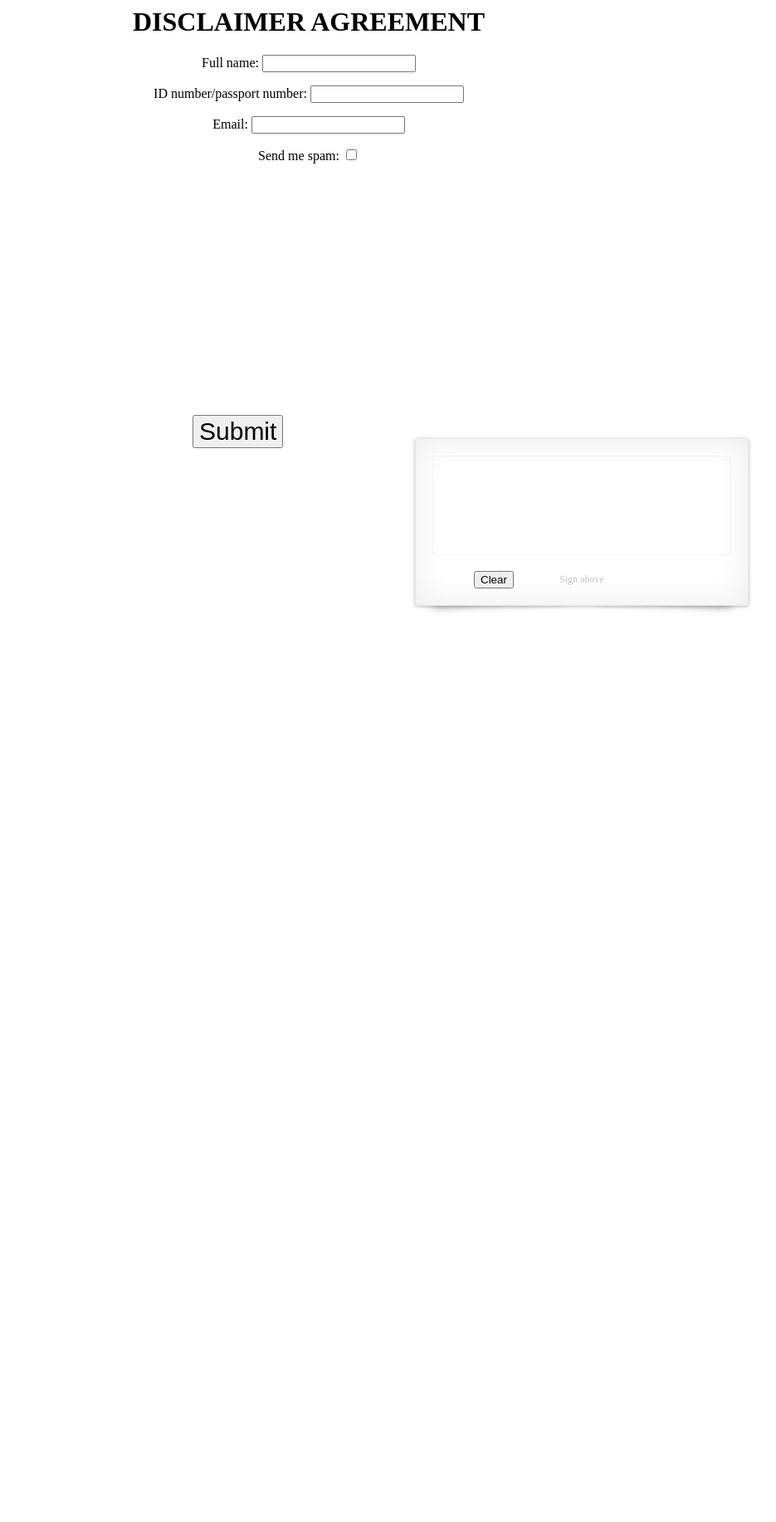
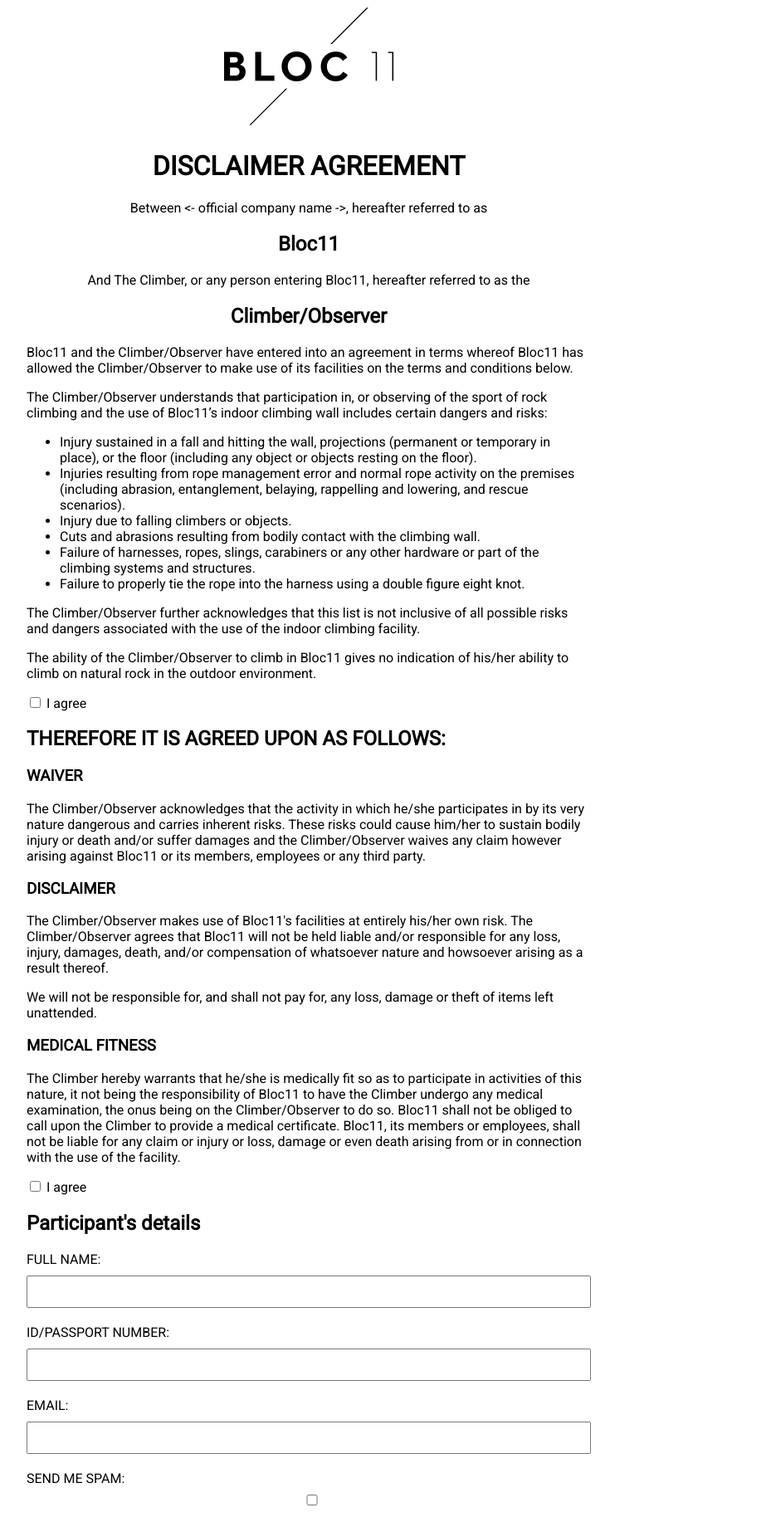
Before and after one commit to bloc11/authsys-public, a Flask app: page / in a window 1280 px wide. Shown: the whole page at 83% size, without its empty margins (268-1203 px from the left). Before the commit the page ends 737 px from the top, so only its background shows below. Run offline with Flask 2, Linux system fonts and the light colour scheme; parts of the project's set-up code (start-up, migrations or seed data) failed here and were passed over.

Commit message:
Added waiver content, initial styling.

```diff
--- /dev/null
+++ b/sass/_form.scss
@@ -0,0 +1,37 @@
+form {
+  display: block;
+  max-width: 680px;
+  margin: 0 auto;
+
+  > div {
+    margin: 20px 0;
+
+    label {
+      margin-bottom: 10px;
+      display: block;
+      text-transform: uppercase;
+
+    }
+    input {
+      display: block;
+      padding: 10px;
+      width: 100%;
+    }
+  }
+}
+
+.center {
+  text-align: center;
+}
+
+#error {
+    color: red;
+}
+
+#submit-button {
+    position: absolute;
+    font-size: 30px;
+    font-weight: bold;
+    //top: 500px;
+    //left: 500px;
+}
--- /dev/null
+++ b/sass/_icons.scss
@@ -0,0 +1,71 @@
+@font-face {
+  font-family: 'icons';
+  src: url("/static/fonts/icons/icons.eot?24kygq");
+  src: url("/static/fonts/icons/icons.eot?24kygq#iefix") format("embedded-opentype"), url("/static/fonts/icons/icons.ttf?24kygq") format("truetype"), url("/static/fonts/icons/icons.woff?24kygq") format("woff"), url("/static/fonts/icons/icons.svg?24kygq#icons") format("svg");
+  font-weight: normal;
+  font-style: normal; }
+
+
+  [class^="icon-"], [class*=" icon-"] {
+    /* use !important to prevent issues with browser extensions that change fonts */
+    font-family: 'icons' !important;
+    speak: none;
+    font-style: normal;
+    font-weight: normal;
+    font-variant: normal;
+    text-transform: none;
+    line-height: 1;
+
+    /* Better Font Rendering =========== */
+    -webkit-font-smoothing: antialiased;
+    -moz-osx-font-smoothing: grayscale;
+  }
+
+  .icon-triangle:before {
+    content: "\e900";
+  }
+  .icon-facebook:before {
+    content: "\e901";
+  }
+  .icon-twitter:before {
+    content: "\e902";
+  }
+  .icon-logo:before {
+    content: "\e903";
+  }
+  .icon-lines:before {
+    content: "\e904";
+  }
+  .icon-instagram:before {
+    content: "\e905";
+  }
+  .icon-coffee:before {
+    content: "\e906";
+  }
+  .icon-yoga:before {
+    content: "\e907";
+  }
+  .icon-physio:before {
+    content: "\e908";
+  }
+  .icon-mountain:before {
+    content: "\e909";
+  }
+  .icon-left:before {
+    content: "\e90a";
+  }
+  .icon-up:before {
+    content: "\e90b";
+  }
+  .icon-right:before {
+    content: "\e90c";
+  }
+  .icon-down:before {
+    content: "\e90d";
+  }
+  .icon-menu:before {
+    content: "\e90e";
+  }
+  .icon-youtube:before {
+    content: "\e90f";
+  }
--- /dev/null
+++ b/sass/_layout.scss
@@ -0,0 +1,22 @@
+body {
+  font-family: 'Roboto', sans-serif;
+  padding: 0;
+  margin: 0;
+}
+
+#main {
+  max-width: 680px;
+  margin: 0 auto;
+
+  h1 {
+    text-align: center;
+  }
+}
+
+.brand {
+  text-align: center;
+
+  .icon-logo {
+    font-size: 10rem;
+  }
+}
--- /dev/null
+++ b/sass/_signature_pad.scss
@@ -0,0 +1,138 @@
+.m-signature-pad {
+  display: none;
+
+  position: absolute;
+  font-size: 10px;
+  width: 400px;
+  height: 200px;
+  top: 50%;
+  left: 50%;
+  margin-left: -200px;
+  margin-top: -100px;
+  border: 1px solid #e8e8e8;
+  background-color: #fff;
+  box-shadow: 0 1px 4px rgba(0, 0, 0, 0.27), 0 0 40px rgba(0, 0, 0, 0.08) inset;
+  border-radius: 4px;
+}
+
+.m-signature-pad:before, .m-signature-pad:after {
+    position: absolute;
+  z-index: -1;
+  content: "";
+    width: 40%;
+    height: 10px;
+    left: 20px;
+    bottom: 10px;
+    background: transparent;
+    -webkit-transform: skew(-3deg) rotate(-3deg);
+    -moz-transform: skew(-3deg) rotate(-3deg);
+    -ms-transform: skew(-3deg) rotate(-3deg);
+    -o-transform: skew(-3deg) rotate(-3deg);
+    transform: skew(-3deg) rotate(-3deg);
+    box-shadow: 0 8px 12px rgba(0, 0, 0, 0.4);
+}
+
+.m-signature-pad:after {
+    left: auto;
+    right: 20px;
+    -webkit-transform: skew(3deg) rotate(3deg);
+    -moz-transform: skew(3deg) rotate(3deg);
+    -ms-transform: skew(3deg) rotate(3deg);
+    -o-transform: skew(3deg) rotate(3deg);
+    transform: skew(3deg) rotate(3deg);
+}
+
+.m-signature-pad--body {
+  position: absolute;
+  left: 20px;
+  right: 20px;
+  top: 20px;
+  bottom: 60px;
+  border: 1px solid #f4f4f4;
+}
+
+.m-signature-pad--body
+  canvas {
+    position: absolute;
+    left: 0;
+    top: 0;
+    width: 100%;
+    height: 100%;
+    border-radius: 4px;
+    box-shadow: 0 0 5px rgba(0, 0, 0, 0.02) inset;
+  }
+
+.m-signature-pad--footer {
+  position: absolute;
+  left: 20px;
+  right: 20px;
+  bottom: 20px;
+  height: 40px;
+}
+
+.m-signature-pad--footer
+  .description {
+    color: #C3C3C3;
+    text-align: center;
+    font-size: 1.2em;
+    margin-top: 1.8em;
+  }
+
+.m-signature-pad--footer
+  .button {
+    position: absolute;
+    bottom: 0;
+  }
+
+.m-signature-pad--footer
+  .button.clear {
+    left: 50;
+  }
+
+.m-signature-pad--footer
+  .button.save {
+    right: 0;
+  }
+
+@media screen and (max-width: 1024px) {
+  .m-signature-pad {
+    top: 0;
+    left: 0;
+    right: 0;
+    bottom: 0;
+    width: auto;
+    height: auto;
+    min-width: 250px;
+    min-height: 140px;
+    margin: 5%;
+  }
+  #github {
+    display: none;
+  }
+}
+
+@media screen and (min-device-width: 768px) and (max-device-width: 1024px) {
+  .m-signature-pad {
+    margin: 10%;
+  }
+}
+
+@media screen and (max-height: 320px) {
+  .m-signature-pad--body {
+    left: 0;
+    right: 0;
+    top: 0;
+    bottom: 32px;
+  }
+  .m-signature-pad--footer {
+    left: 20px;
+    right: 20px;
+    bottom: 4px;
+    height: 28px;
+  }
+  .m-signature-pad--footer
+    .description {
+      font-size: 1em;
+      margin-top: 1em;
+    }
+}
--- /dev/null
+++ b/sass/app.scss
@@ -0,0 +1,4 @@
+@import 'signature_pad';
+@import 'layout';
+@import 'form';
+@import 'icons';
--- a/static/app.css
+++ b/static/app.css
@@ -1,20 +1,5 @@
-
-#main {
-    text-align: center;
-}
-
-#error {
-    color: red;
-}
-
-#submit-button {
-    position: absolute;
-    font-size: 30px;
-    top: 500px;
-    left: 500px;
-}
-
 .m-signature-pad {
+  display: none;
   position: absolute;
   font-size: 10px;
   width: 400px;
@@ -26,8 +11,7 @@
   border: 1px solid #e8e8e8;
   background-color: #fff;
   box-shadow: 0 1px 4px rgba(0, 0, 0, 0.27), 0 0 40px rgba(0, 0, 0, 0.08) inset;
-  border-radius: 4px;
-}
+  border-radius: 4px; }
 
 .m-signature-pad:before, .m-signature-pad:after {
   position: absolute;
@@ -43,8 +27,7 @@
   -ms-transform: skew(-3deg) rotate(-3deg);
   -o-transform: skew(-3deg) rotate(-3deg);
   transform: skew(-3deg) rotate(-3deg);
-    box-shadow: 0 8px 12px rgba(0, 0, 0, 0.4);
-}
+  box-shadow: 0 8px 12px rgba(0, 0, 0, 0.4); }
 
 .m-signature-pad:after {
   left: auto;
@@ -53,8 +36,7 @@
   -moz-transform: skew(3deg) rotate(3deg);
   -ms-transform: skew(3deg) rotate(3deg);
   -o-transform: skew(3deg) rotate(3deg);
-    transform: skew(3deg) rotate(3deg);
-}
+  transform: skew(3deg) rotate(3deg); }
 
 .m-signature-pad--body {
   position: absolute;
@@ -62,8 +44,7 @@
   right: 20px;
   top: 20px;
   bottom: 60px;
-  border: 1px solid #f4f4f4;
-}
+  border: 1px solid #f4f4f4; }
 
 .m-signature-pad--body
 canvas {
@@ -73,40 +54,34 @@
   width: 100%;
   height: 100%;
   border-radius: 4px;
-    box-shadow: 0 0 5px rgba(0, 0, 0, 0.02) inset;
-  }
+  box-shadow: 0 0 5px rgba(0, 0, 0, 0.02) inset; }
 
 .m-signature-pad--footer {
   position: absolute;
   left: 20px;
   right: 20px;
   bottom: 20px;
-  height: 40px;
-}
+  height: 40px; }
 
 .m-signature-pad--footer
 .description {
   color: #C3C3C3;
   text-align: center;
   font-size: 1.2em;
-    margin-top: 1.8em;
-  }
+  margin-top: 1.8em; }
 
 .m-signature-pad--footer
 .button {
   position: absolute;
-    bottom: 0;
-  }
+  bottom: 0; }
 
 .m-signature-pad--footer
 .button.clear {
-    left: 50;
-  }
+  left: 50; }
 
 .m-signature-pad--footer
 .button.save {
-    right: 0;
-  }
+  right: 0; }
 
 @media screen and (max-width: 1024px) {
   .m-signature-pad {
@@ -118,35 +93,136 @@
     height: auto;
     min-width: 250px;
     min-height: 140px;
-    margin: 5%;
-  }
+    margin: 5%; }
   #github {
-    display: none;
-  }
-}
+    display: none; } }
 
 @media screen and (min-device-width: 768px) and (max-device-width: 1024px) {
   .m-signature-pad {
-    margin: 10%;
-  }
-}
+    margin: 10%; } }
 
 @media screen and (max-height: 320px) {
   .m-signature-pad--body {
     left: 0;
     right: 0;
     top: 0;
-    bottom: 32px;
-  }
+    bottom: 32px; }
   .m-signature-pad--footer {
     left: 20px;
     right: 20px;
     bottom: 4px;
-    height: 28px;
-  }
+    height: 28px; }
   .m-signature-pad--footer
 .description {
     font-size: 1em;
-      margin-top: 1em;
-    }
-}
+    margin-top: 1em; } }
+
+body {
+  font-family: 'Roboto', sans-serif;
+  padding: 0;
+  margin: 0; }
+
+#main {
+  max-width: 680px;
+  margin: 0 auto; }
+  #main h1 {
+    text-align: center; }
+
+.brand {
+  text-align: center; }
+  .brand .icon-logo {
+    font-size: 10rem; }
+
+form {
+  display: block;
+  max-width: 680px;
+  margin: 0 auto; }
+  form > div {
+    margin: 20px 0; }
+    form > div label {
+      margin-bottom: 10px;
+      display: block;
+      text-transform: uppercase; }
+    form > div input {
+      display: block;
+      padding: 10px;
+      width: 100%; }
+
+.center {
+  text-align: center; }
+
+#error {
+  color: red; }
+
+#submit-button {
+  position: absolute;
+  font-size: 30px;
+  font-weight: bold; }
+
+@font-face {
+  font-family: 'icons';
+  src: url("/static/fonts/icons/icons.eot?24kygq");
+  src: url("/static/fonts/icons/icons.eot?24kygq#iefix") format("embedded-opentype"), url("/static/fonts/icons/icons.ttf?24kygq") format("truetype"), url("/static/fonts/icons/icons.woff?24kygq") format("woff"), url("/static/fonts/icons/icons.svg?24kygq#icons") format("svg");
+  font-weight: normal;
+  font-style: normal; }
+
+[class^="icon-"], [class*=" icon-"] {
+  /* use !important to prevent issues with browser extensions that change fonts */
+  font-family: 'icons' !important;
+  speak: none;
+  font-style: normal;
+  font-weight: normal;
+  font-variant: normal;
+  text-transform: none;
+  line-height: 1;
+  /* Better Font Rendering =========== */
+  -webkit-font-smoothing: antialiased;
+  -moz-osx-font-smoothing: grayscale; }
+
+.icon-triangle:before {
+  content: "\e900"; }
+
+.icon-facebook:before {
+  content: "\e901"; }
+
+.icon-twitter:before {
+  content: "\e902"; }
+
+.icon-logo:before {
+  content: "\e903"; }
+
+.icon-lines:before {
+  content: "\e904"; }
+
+.icon-instagram:before {
+  content: "\e905"; }
+
+.icon-coffee:before {
+  content: "\e906"; }
+
+.icon-yoga:before {
+  content: "\e907"; }
+
+.icon-physio:before {
+  content: "\e908"; }
+
+.icon-mountain:before {
+  content: "\e909"; }
+
+.icon-left:before {
+  content: "\e90a"; }
+
+.icon-up:before {
+  content: "\e90b"; }
+
+.icon-right:before {
+  content: "\e90c"; }
+
+.icon-down:before {
+  content: "\e90d"; }
+
+.icon-menu:before {
+  content: "\e90e"; }
+
+.icon-youtube:before {
+  content: "\e90f"; }
--- a/static/index.html
+++ b/static/index.html
@@ -4,29 +4,129 @@
     <script src="/static/signature_pad.min.js"></script>
     <script src="/static/jquery-3.1.1.min.js"></script>
     <script src="/static/app.js"></script>
+    <link href="https://fonts.googleapis.com/css?family=Roboto" rel="stylesheet">
 </head>
 <body>
+  <header class="main">
+    <div class="brand">
+      <i class="icon-logo"></i>
+    </div>
+  </header>
   <div id="main">
-      <h1>DISCLAIMER AGREEMENT</h1>
+    <h1>DISCLAIMER AGREEMENT</h1>
+    <div class="info center">
+      <p>
+        Between <- official company name ->, hereafter referred to as
+      </p>
+      <h2>Bloc11</h2>
+      <p>
+        And The Climber, or any person entering Bloc11, hereafter referred to as the
+      </p>
+      <h2>Climber/Observer</h2>
+    </div>
+    <div class="info">
+      <p>
+          Bloc11 and the Climber/Observer have entered into an agreement in terms whereof
+          Bloc11 has allowed the Climber/Observer to make use of its facilities on the terms and
+          conditions below.
+      </p>
+      <p>
+          The Climber/Observer understands that participation in, or observing of the sport of rock
+          climbing and the use of Bloc11’s indoor climbing wall includes certain dangers and risks:
+      </p>
+      <ul>
+          <li>Injury sustained in a fall and hitting the wall, projections (permanent or
+              temporary in place), or the floor (including any object or objects resting on the floor).
+          </li>
+          <li>Injuries resulting from rope management error and normal rope activity on the
+              premises (including abrasion, entanglement, belaying, rappelling and lowering, and rescue scenarios).
+          </li>
+          <li>Injury due to falling climbers or objects.</li>
+          <li>Cuts and abrasions resulting from bodily contact with the climbing wall.</li>
+          <li>Failure of harnesses, ropes, slings, carabiners or any other hardware or part of
+              the climbing systems and structures.</li>
+          <li>Failure to properly tie the rope into the harness using a double figure eight knot.</li>
+      </ul>
+      <p>
+        The Climber/Observer further acknowledges that this list is not inclusive of all possible risks and dangers associated with the use of the indoor climbing facility.
+      </p>
+      <p>
+        The ability of the Climber/Observer to climb in Bloc11 gives no indication of his/her ability to climb on natural rock in the outdoor environment.
+      </p>
+      <div>
+        <input type="checkbox"> I agree
+      </div>
+    </div>
+
+    <div class="info">
+      <h2>THEREFORE IT IS AGREED UPON AS FOLLOWS:</h2>
+      <h3>WAIVER</h3>
+      <p>
+        The Climber/Observer acknowledges that the activity in which he/she participates in by
+        its very nature dangerous and carries inherent risks. These risks could cause him/her to
+        sustain bodily injury or death and/or suffer damages and the Climber/Observer waives any
+        claim however arising against Bloc11 or its members, employees or any third party.
+      </p>
+      <h3>DISCLAIMER</h3>
+      <p>
+        The Climber/Observer makes use of Bloc11's facilities at entirely his/her own risk.
+        The Climber/Observer agrees that Bloc11 will not be held liable and/or responsible for any loss,
+        injury, damages, death, and/or compensation of whatsoever nature and howsoever arising as a result thereof.
+      </p>
+      <p>
+        We will not be responsible for, and shall not pay for, any loss, damage or theft of items left unattended.
+      </p>
+      <h3>MEDICAL FITNESS</h3>
+      <p>
+        The Climber hereby warrants that he/she is medically fit so as to participate in activities of this nature,
+        it not being the responsibility of Bloc11 to have the Climber undergo any medical examination,
+        the onus being on the Climber/Observer to do so. Bloc11 shall not be obliged to call upon the Climber to
+        provide a medical certificate. Bloc11, its members or employees, shall not be liable for any claim or
+        injury or loss, damage or even death arising from or in connection with the use of the facility.
+      </p>
+      <div>
+        <input type="checkbox"> I agree
+      </div>
+    </div>
+    <div>
+      <h2>Participant's details</h2>
       <form action="/submit" method="post">
-        <p>Full name: <input id="fullname" name="fullname" type="text"/></p>
-        <p>ID number/passport number: <input name="id_no" type="text"/></p>
+        <div>
+          <label for="fullname">Full Name:</label>
+          <input id="fullname" name="fullname" type="text"/>
+        </div>
+        <div>
+          <label for="id_no">ID/Passport Number:</label>
+          <input name="id_no" type="text"/>
+        </div>
+
         <div id="signature-pad" class="m-signature-pad">
           <div class="m-signature-pad--body">
           <canvas></canvas>
         </div>
+
         <div class="m-signature-pad--footer">
           <div class="description">Sign above</div>
             <button type="button" class="button clear" data-action="clear">Clear</button>
           </div>
         </div>
-        <p>Email: <input name="email" tyype="text"/></p>
-        <p>Send me spam: <input type="checkbox" name="spam"/></p>
+
+        <div>
+          <label for="email">Email: </label>
+          <input name="email" tyype="text"/>
+        </div>
+
+        <div>
+          <label for="spam">Send me spam: </label>
+          <input type="checkbox" name="spam"/>
+        </div>
+
         <input type="hidden" name="filename"/>
         <span id="progress"></span>
         <span id="error"></span>
         <input id="submit-button" onclick="return save_signature();" type="submit" value="Submit"/>
       </form>
+    </div>
   </div>
 </body>
 </html>
```
Also changed, not shown: package.json (added, +16 -0 lines), static/fonts/icons/icons.svg (added), static/fonts/icons/icons.ttf (added), static/fonts/icons/icons.woff (added), 1 other file. Lines whose indentation alone changed are shown as unchanged.
